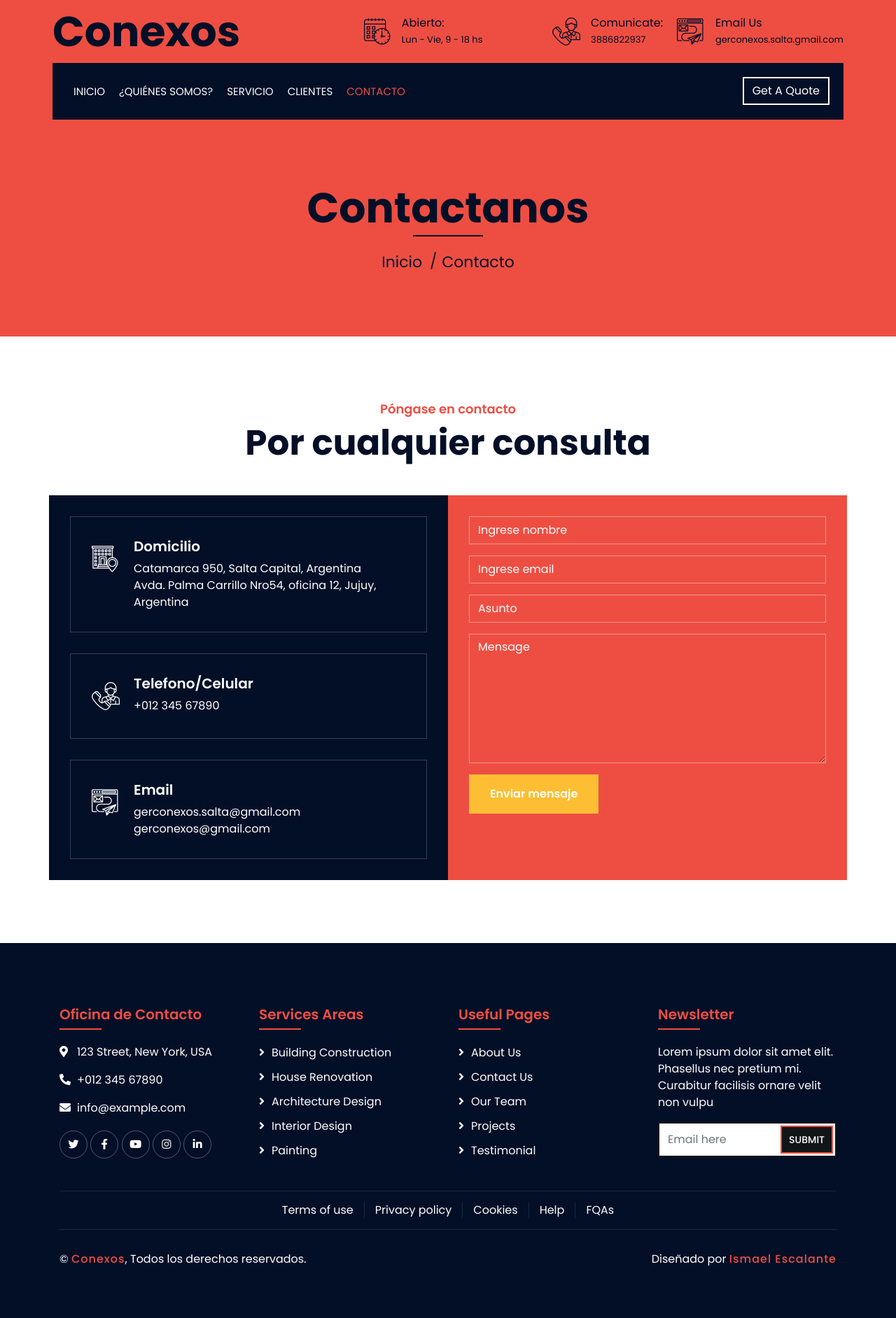
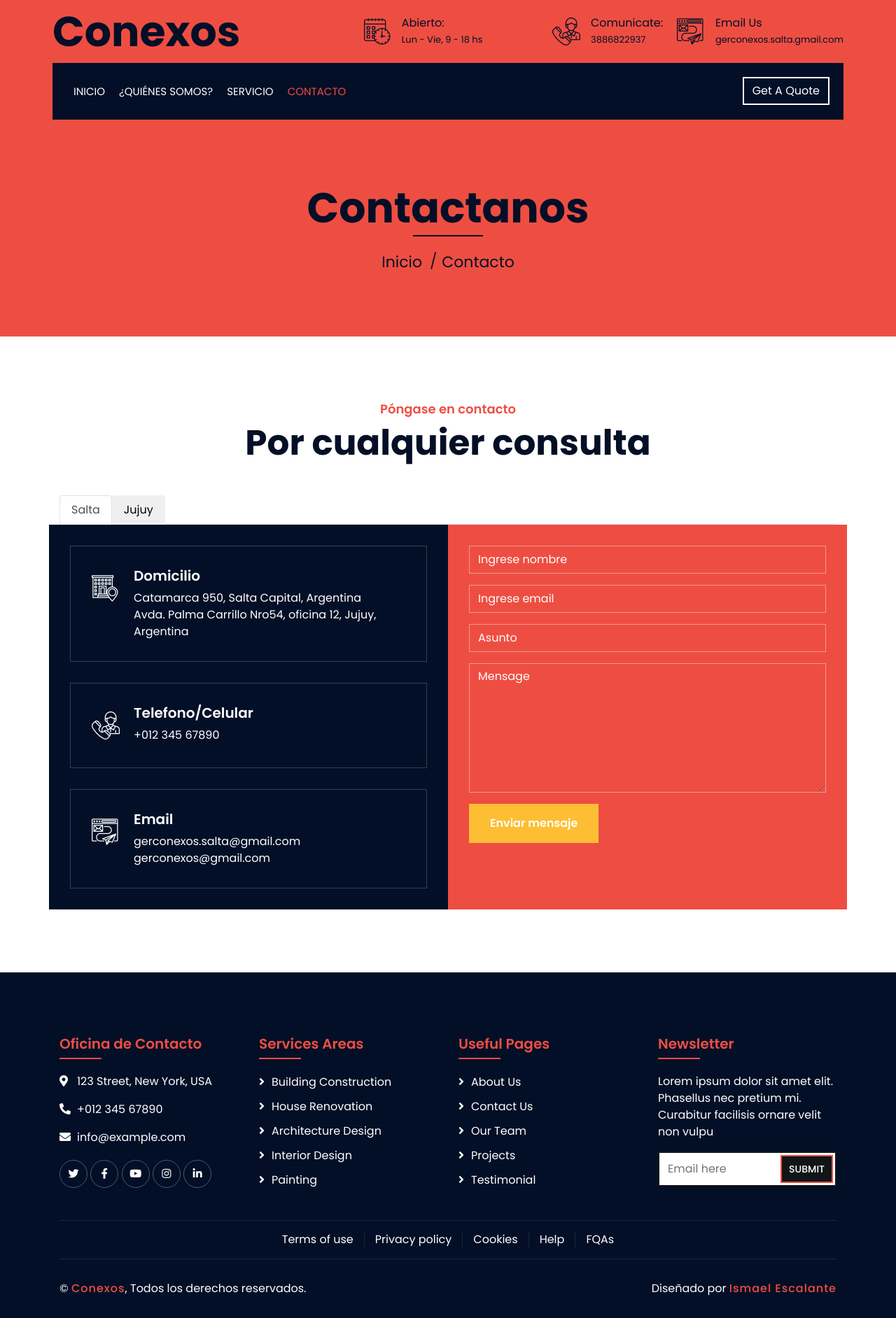
Before and after one commit to IsmaJoseEscalante-dev/Conexus, a PHP site: page /contact.php in a window 1280 px wide. Shown: the whole page at 70% size. Before the commit the page ends 1810 px from the top, so only its background shows below. Run offline with PHP 8.4, Linux system fonts and the light colour scheme; data that the repository does not hold is empty; some libraries are stand-ins or nearby versions.

Commit message:
fix contacts

```diff
--- /dev/null
+++ b/contact-jujuy.php
@@ -0,0 +1,55 @@
+<div class="row">
+    <div class="col-md-6">
+        <div class="contact-info">
+            <div class="contact-item">
+                <i class="flaticon-address"></i>
+                <div class="contact-text">
+                    <h2>Domicilio</h2>
+                    <p>Catamarca 950, Salta Capital, Argentina</p>
+                    <p>Avda. Palma Carrillo Nro54, oficina 12, Jujuy, Argentina</p>
+                </div>
+            </div>
+            <div class="contact-item">
+                <i class="flaticon-call"></i>
+                <div class="contact-text">
+                    <h2>Telefono/Celular</h2>
+                    <p>+012 345 67890</p>
+                </div>
+            </div>
+            <div class="contact-item">
+                <i class="flaticon-send-mail"></i>
+                <div class="contact-text">
+                    <h2>Email</h2>
+                    <p>gerconexos.salta@gmail.com</p>
+                    <p>gerconexos@gmail.com</p>
+                </div>
+            </div>
+        </div>
+    </div>
+    <div class="col-md-6">
+        <div class="contact-form">
+            <div id="success"></div>
+            <form name="sentMessage" id="contactForm" novalidate="novalidate">
+                <div class="control-group">
+                    <input type="text" class="form-control" id="name" placeholder="Ingrese nombre" required="required" data-validation-required-message="Please enter your name" />
+                    <p class="help-block text-danger"></p>
+                </div>
+                <div class="control-group">
+                    <input type="email" class="form-control" id="email" placeholder="Ingrese email" required="required" data-validation-required-message="Please enter your email" />
+                    <p class="help-block text-danger"></p>
+                </div>
+                <div class="control-group">
+                    <input type="text" class="form-control" id="subject" placeholder="Asunto" required="required" data-validation-required-message="Please enter a subject" />
+                    <p class="help-block text-danger"></p>
+                </div>
+                <div class="control-group">
+                    <textarea class="form-control" id="message" placeholder="Mensage" required="required" data-validation-required-message="Please enter your message"></textarea>
+                    <p class="help-block text-danger"></p>
+                </div>
+                <div>
+                    <button class="btn" type="submit" id="sendMessageButton">Enviar mensaje</button>
+                </div>
+            </form>
+        </div>
+    </div>
+</div>
--- /dev/null
+++ b/contact-salta.php
@@ -0,0 +1,55 @@
+<div class="row">
+    <div class="col-md-6">
+        <div class="contact-info">
+            <div class="contact-item">
+                <i class="flaticon-address"></i>
+                <div class="contact-text">
+                    <h2>Domicilio</h2>
+                    <p>Catamarca 950, Salta Capital, Argentina</p>
+                    <p>Avda. Palma Carrillo Nro54, oficina 12, Jujuy, Argentina</p>
+                </div>
+            </div>
+            <div class="contact-item">
+                <i class="flaticon-call"></i>
+                <div class="contact-text">
+                    <h2>Telefono/Celular</h2>
+                    <p>+012 345 67890</p>
+                </div>
+            </div>
+            <div class="contact-item">
+                <i class="flaticon-send-mail"></i>
+                <div class="contact-text">
+                    <h2>Email</h2>
+                    <p>gerconexos.salta@gmail.com</p>
+                    <p>gerconexos@gmail.com</p>
+                </div>
+            </div>
+        </div>
+    </div>
+    <div class="col-md-6">
+        <div class="contact-form">
+            <div id="success"></div>
+            <form name="sentMessage" id="contactForm" novalidate="novalidate">
+                <div class="control-group">
+                    <input type="text" class="form-control" id="name" placeholder="Ingrese nombre" required="required" data-validation-required-message="Please enter your name" />
+                    <p class="help-block text-danger"></p>
+                </div>
+                <div class="control-group">
+                    <input type="email" class="form-control" id="email" placeholder="Ingrese email" required="required" data-validation-required-message="Please enter your email" />
+                    <p class="help-block text-danger"></p>
+                </div>
+                <div class="control-group">
+                    <input type="text" class="form-control" id="subject" placeholder="Asunto" required="required" data-validation-required-message="Please enter a subject" />
+                    <p class="help-block text-danger"></p>
+                </div>
+                <div class="control-group">
+                    <textarea class="form-control" id="message" placeholder="Mensage" required="required" data-validation-required-message="Please enter your message"></textarea>
+                    <p class="help-block text-danger"></p>
+                </div>
+                <div>
+                    <button class="btn" type="submit" id="sendMessageButton">Enviar mensaje</button>
+                </div>
+            </form>
+        </div>
+    </div>
+</div>
--- a/contact.php
+++ b/contact.php
@@ -66,61 +66,19 @@
                         <p>Póngase en contacto</p>
                         <h2>Por cualquier consulta</h2>
                     </div>
-                    <div class="row">
-                        <div class="col-md-6">
-                            <div class="contact-info">
-                                <div class="contact-item">
-                                    <i class="flaticon-address"></i>
-                                    <div class="contact-text">
-                                        <h2>Domicilio</h2>
-                                        <p>Catamarca 950, Salta Capital, Argentina</p>
-                                        <p>Avda. Palma Carrillo Nro54, oficina 12, Jujuy, Argentina</p>
-                                    </div>
-                                </div>
-                                <div class="contact-item">
-                                    <i class="flaticon-call"></i>
-                                    <div class="contact-text">
-                                        <h2>Telefono/Celular</h2>
-                                        <p>+012 345 67890</p>
-                                    </div>
-                                </div>
-                                <div class="contact-item">
-                                    <i class="flaticon-send-mail"></i>
-                                    <div class="contact-text">
-                                        <h2>Email</h2>
-                                        <p>gerconexos.salta@gmail.com</p>
-                                        <p>gerconexos@gmail.com</p>
-                                    </div>
-                                </div>
-                            </div>
+                    <ul class="nav nav-tabs" id="myTab" role="tablist">
+                        <li class="nav-item" role="presentation">
+                            <button class="nav-link active" id="salta-tab" data-toggle="tab" data-target="#salta" type="button" role="tab" aria-controls="salta" aria-selected="true">Salta</button>
+                        </li>
+                        <li class="nav-item" role="presentation">
+                            <button class="nav-link" id="jujuy-tab" data-toggle="tab" data-target="#jujuy" type="button" role="tab" aria-controls="jujuy" aria-selected="false">Jujuy</button>
+                        </li>
+                        </ul>
+                        <div class="tab-content" id="myTabContent">
+                            <div class="tab-pane fade show active" id="salta" role="tabpanel" aria-labelledby="salta-tab"><?php include('./contact-salta.php') ?></div>
+                            <div class="tab-pane fade" id="jujuy" role="tabpanel" aria-labelledby="jujuy-tab"><?php include('./contact-jujuy.php') ?></div>
                         </div>
-                        <div class="col-md-6">
-                            <div class="contact-form">
-                                <div id="success"></div>
-                                <form name="sentMessage" id="contactForm" novalidate="novalidate">
-                                    <div class="control-group">
-                                        <input type="text" class="form-control" id="name" placeholder="Ingrese nombre" required="required" data-validation-required-message="Please enter your name" />
-                                        <p class="help-block text-danger"></p>
-                                    </div>
-                                    <div class="control-group">
-                                        <input type="email" class="form-control" id="email" placeholder="Ingrese email" required="required" data-validation-required-message="Please enter your email" />
-                                        <p class="help-block text-danger"></p>
-                                    </div>
-                                    <div class="control-group">
-                                        <input type="text" class="form-control" id="subject" placeholder="Asunto" required="required" data-validation-required-message="Please enter a subject" />
-                                        <p class="help-block text-danger"></p>
-                                    </div>
-                                    <div class="control-group">
-                                        <textarea class="form-control" id="message" placeholder="Mensage" required="required" data-validation-required-message="Please enter your message"></textarea>
-                                        <p class="help-block text-danger"></p>
-                                    </div>
-                                    <div>
-                                        <button class="btn" type="submit" id="sendMessageButton">Enviar mensaje</button>
-                                    </div>
-                                </form>
-                            </div>
-                        </div>
-                    </div>
+
                 </div>
             </div>
             <!-- Contact End -->
--- a/navbar.php
+++ b/navbar.php
@@ -4,7 +4,6 @@ $listLink = [
     '/index.php',
     '/about.php',
     '/service.php',
-    '#customers',
     '/contact.php'
 ];
 
@@ -12,7 +11,6 @@ $listName = [
     'Inicio',
     '¿Quiénes Somos? ',
     'Servicio',
-    'Clientes',
     'Contacto'
 ];
 ?>
```
